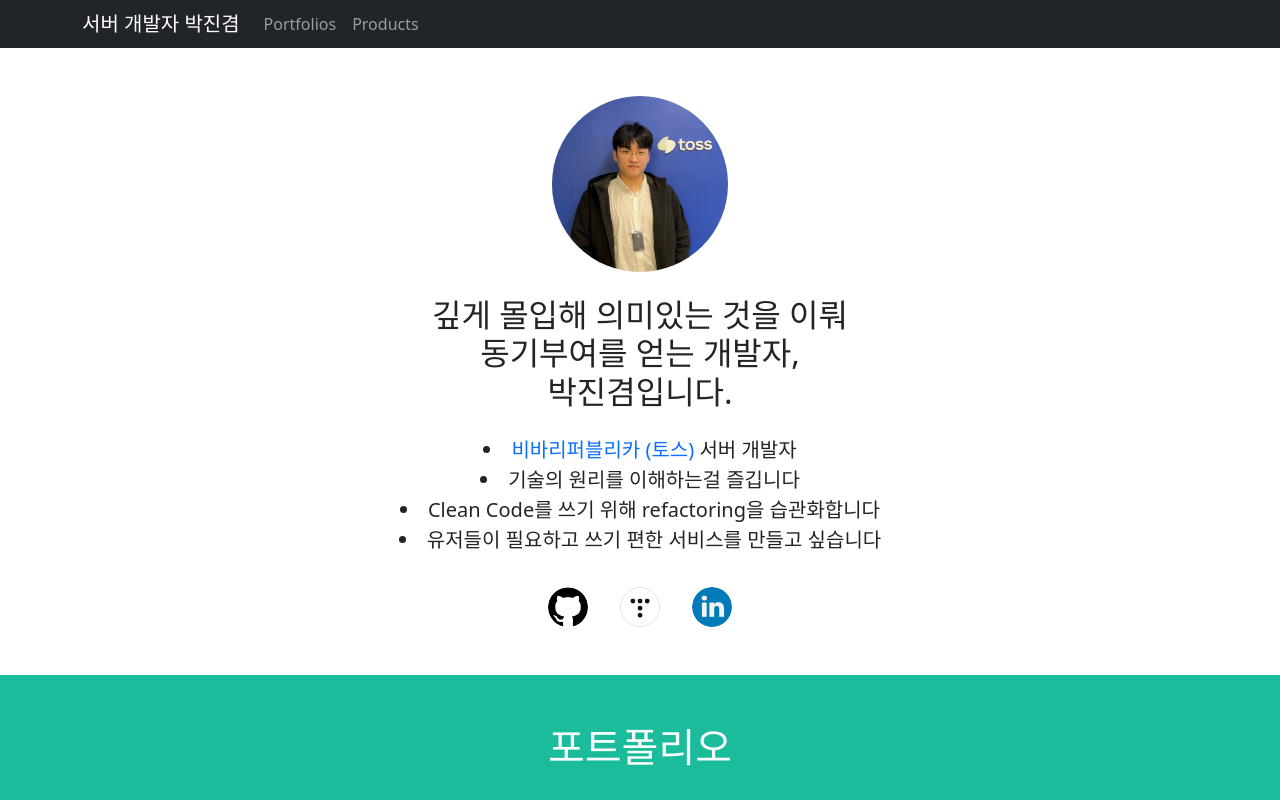
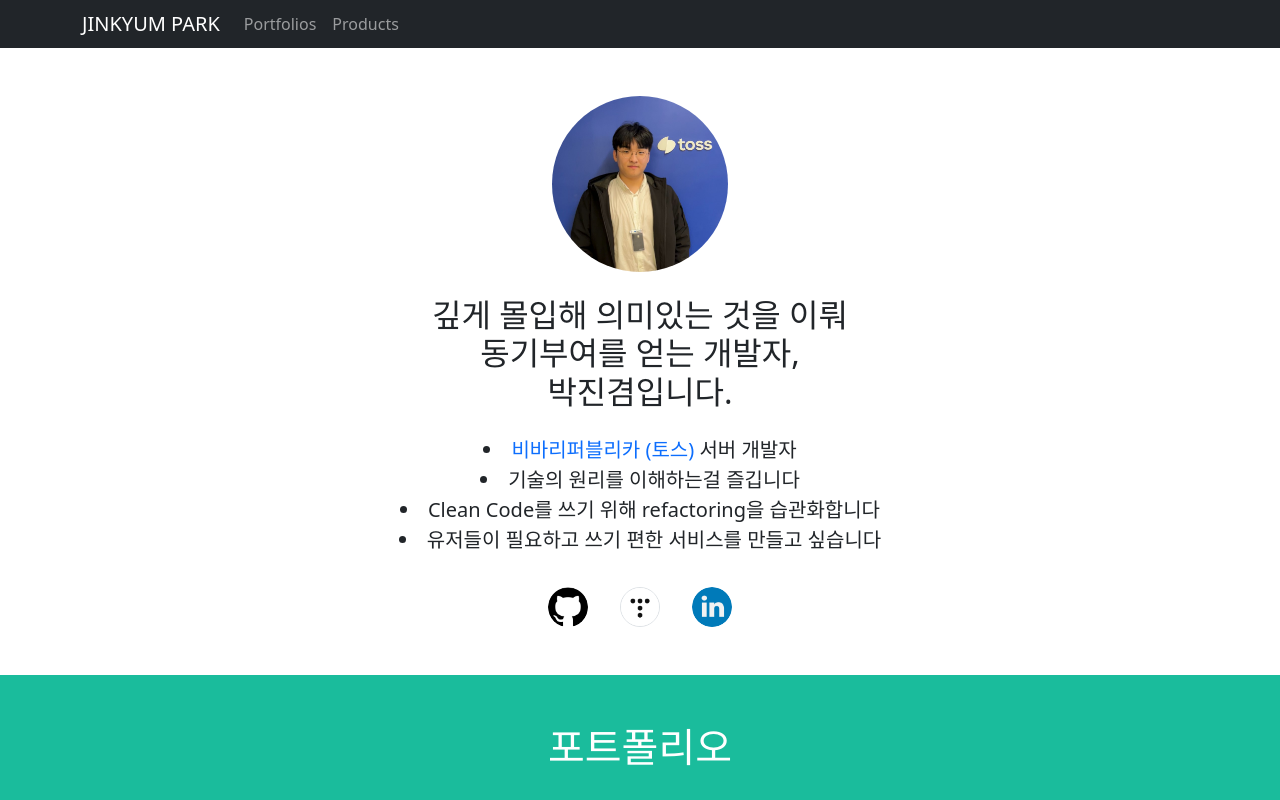
Before and after one commit to jinkyumpark/jinkyumpark, a React (Create React App) app: page / in a window 1280 px wide. Shown: the top 800 px of the page. Built offline with nearby package versions, Linux system fonts and the light colour scheme.

Commit message:
change logo text

```diff
--- a/src/common/Topnav.js
+++ b/src/common/Topnav.js
@@ -11,7 +11,7 @@ const Topnav = () => {
 		<>
 			<Navbar bg='dark' variant='dark' fixed='top' className='p-1 m-0'>
 				<Container>
-					<Navbar.Brand href={`${process.env.PUBLIC_URL}/`}>서버 개발자 박진겸</Navbar.Brand>
+					<Navbar.Brand href={`${process.env.PUBLIC_URL}/`}>JINKYUM PARK</Navbar.Brand>
 					<Nav className='me-auto'>
 						<Nav.Link href={`${process.env.PUBLIC_URL}/portfolio`} active={currentUrl.startsWith('/portfolio')}>
 							Portfolios
```
